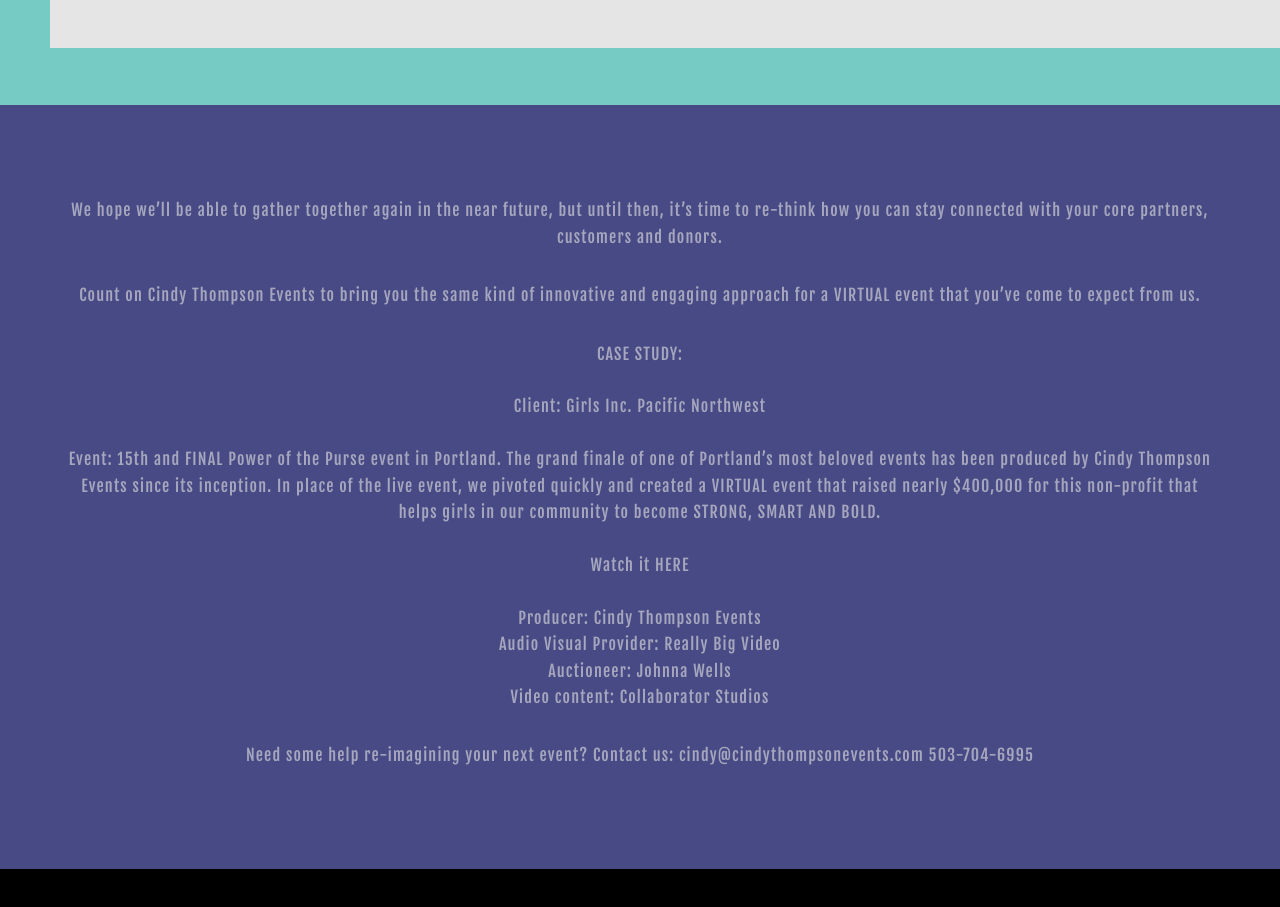
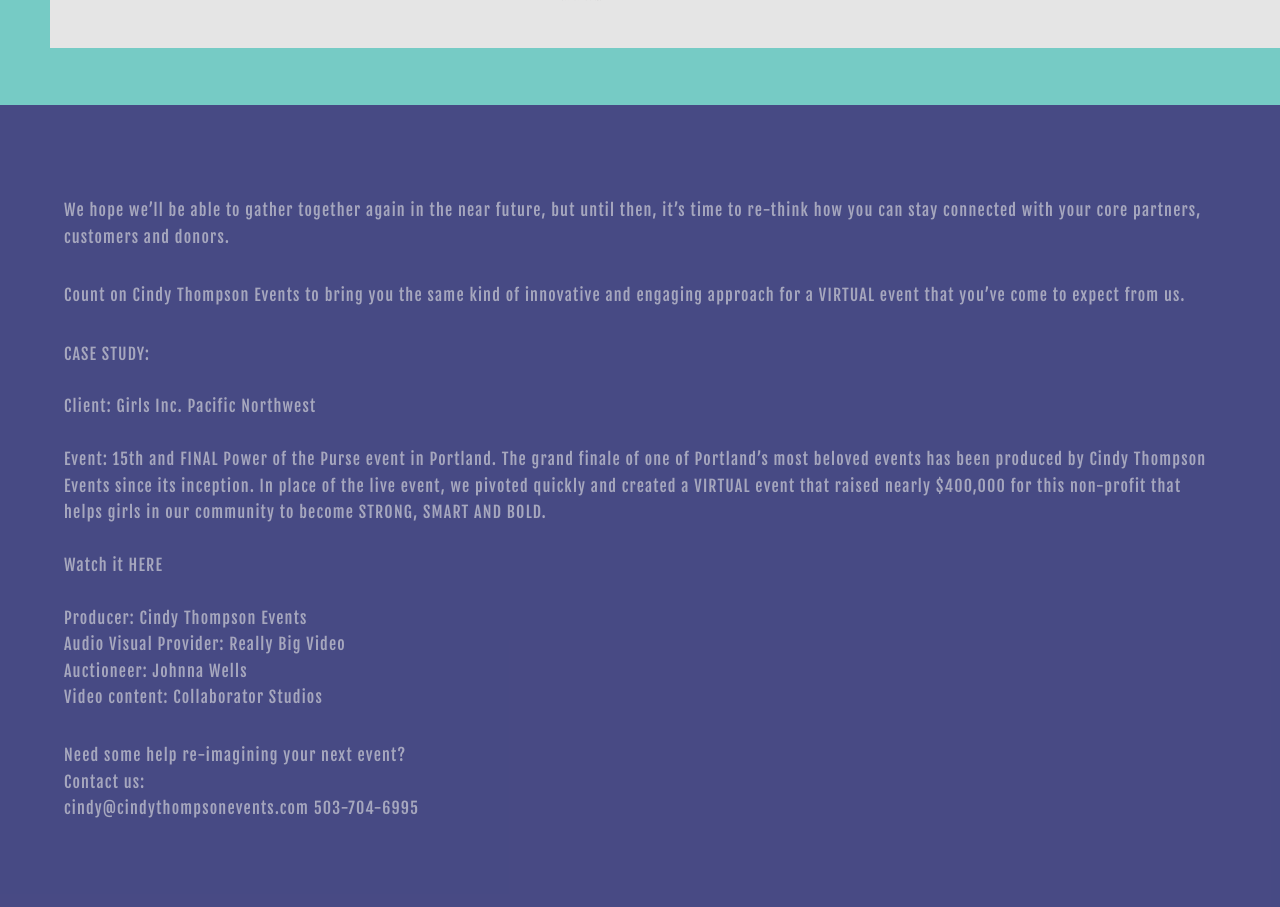
Before and after one commit to ketoeater/cindythompsonevents, a plain HTML site: page index-new.html in a window 1280 px wide. Shown: the part 377-1284 px from the top of the page. Before the commit the page ends 1246 px from the top, so only its background shows below. Drawn offline with Linux system fonts and the light colour scheme.

Commit message:
Update index-new.html

```diff
--- a/index-new.html
+++ b/index-new.html
@@ -46,7 +46,7 @@
 </section>
 
 				<!-- Three -->
-					<section id="three" class="wrapper style3 special">
+					<section id="three" class="wrapper style3 special" style="text-align: left;">
 						<div class="inner">
 							<header>
 								<p>We hope we’ll be able to gather together again in the near future, but until then,  it’s time to re-think how you can stay connected with your core partners,  customers and donors.</p>
@@ -68,8 +68,9 @@
 									</p>
 
 									<p>
-									Need some help re-imagining your next event?
-									Contact us:  cindy@cindythompsonevents.com
+									Need some help re-imagining your next event?<br>
+									Contact us:<br>
+									cindy@cindythompsonevents.com
 									503-704-6995
 									</p>
 							</header>
```
